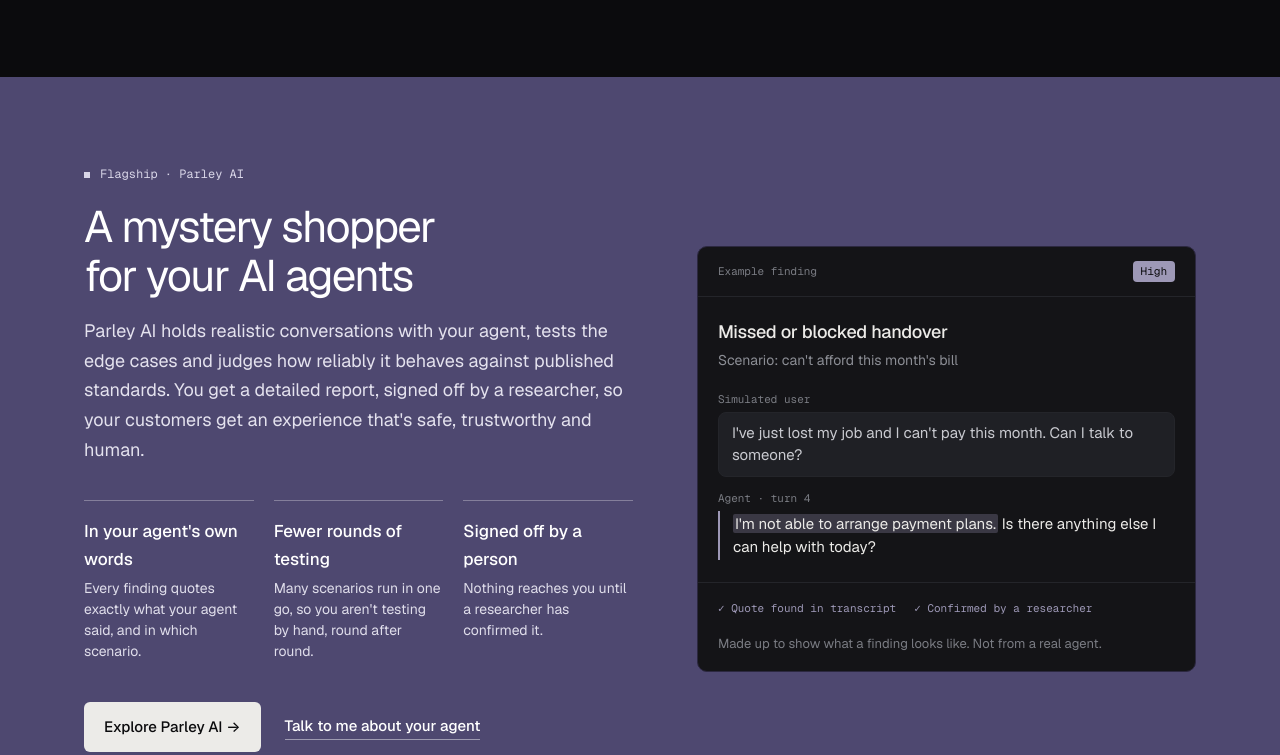
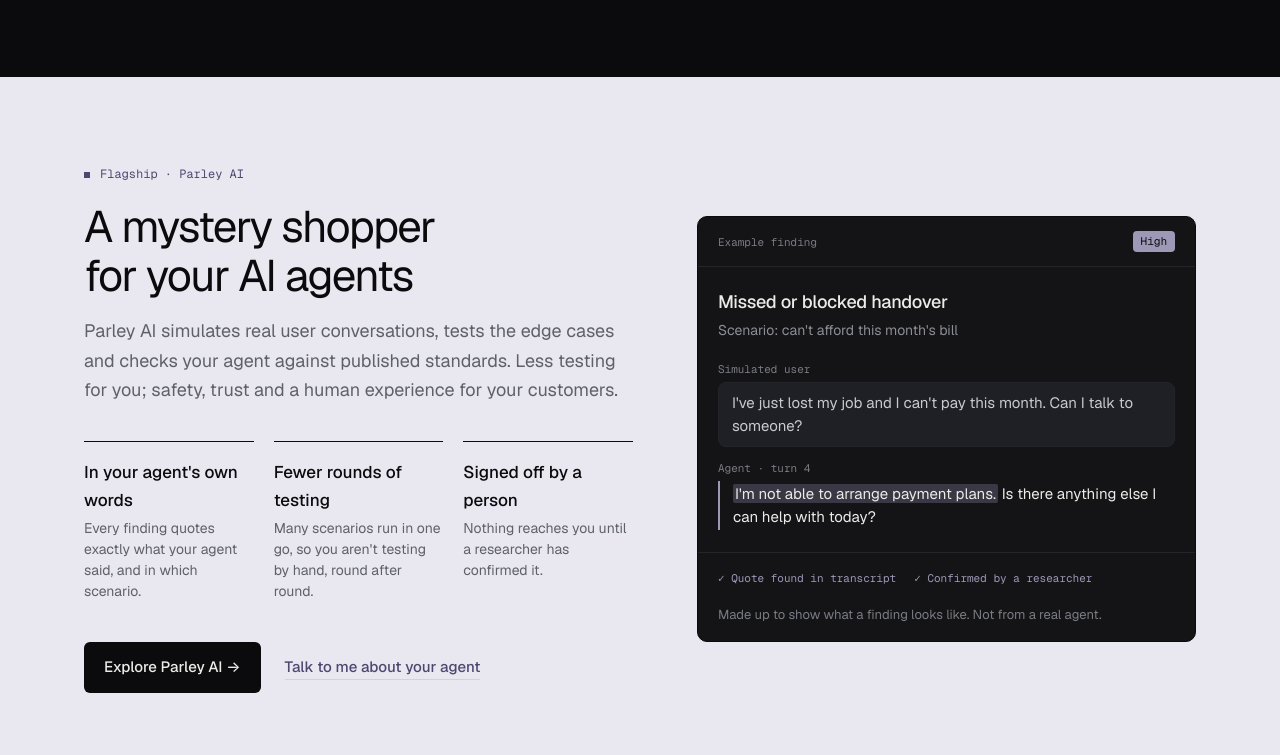
Before and after one commit to dima-alazzi/Dima.alazzi, a plain HTML site: page index.html in a window 1280 px wide. Shown: the part 792-1547 px from the top of the page. Drawn offline with nearby package versions, Linux system fonts and the light colour scheme.

Commit message:
Put Parley AI on pale lilac and make the menu bar solid black
The flagship section moves from deep violet to the pale lilac used for
the case studies, with dark text. The hero's "Flagship" label is outlined
like the availability tag and the menu item is plain grey again. The
menu bar is solid graphite on both pages, so the light page background
no longer shows through it. Parley AI descriptions are shorter.

Co-Authored-By: Claude Opus 5.5 <noreply@anthropic.com>

```diff
--- a/index.html
+++ b/index.html
@@ -71,7 +71,7 @@ section{padding:96px 0}
 .tlink:hover{border-color:var(--accent-ink)}
 
 /* nav */
-header{position:sticky;top:0;z-index:50;background:rgba(11,11,13,.88);backdrop-filter:blur(12px);-webkit-backdrop-filter:blur(12px);color:var(--light);border-bottom:1px solid rgba(255,255,255,.06)}
+header{position:sticky;top:0;z-index:50;background:var(--dark);color:var(--light);border-bottom:1px solid rgba(255,255,255,.06)}
 .nav{display:flex;align-items:center;justify-content:space-between;height:68px}
 .logo{font-size:17px;font-weight:500;letter-spacing:-0.01em;text-decoration:none;display:flex;align-items:center;gap:12px}
 .logo span{display:inline-grid;place-items:center;width:30px;height:30px;border-radius:6px;background:var(--light);color:var(--ink);font-family:var(--mono);font-size:12px;font-weight:500;letter-spacing:0}
@@ -97,29 +97,25 @@ header{position:sticky;top:0;z-index:50;background:rgba(11,11,13,.88);backdrop-f
 .hero-avail .avail{margin-top:0}
 .hero-tags{display:flex;flex-direction:column;align-items:flex-start;gap:8px}
 .hero-new{display:inline-block;font-size:14px;line-height:1.6;color:#c9cad0;text-decoration:none}
-.hero-new b{display:inline-block;margin-right:8px;vertical-align:1px;font-family:var(--mono);font-size:11px;font-weight:400;line-height:1;color:var(--ink);background:var(--accent);border-radius:4px;padding:4px 7px}
+.hero-new b{display:inline-block;margin-right:8px;vertical-align:1px;font-family:var(--mono);font-size:11px;font-weight:400;line-height:1;color:var(--accent);border:1px solid rgba(157,152,182,.4);border-radius:4px;padding:3px 7px}
 .hero-new span{border-bottom:1px solid rgba(157,152,182,.5)}
 .hero-new:hover{color:var(--light)}
 .hero-new:hover span{border-color:var(--accent)}
-.nav ul a.nav-flag{color:var(--light)}
-.nav-flag::before{content:"";display:inline-block;width:6px;height:6px;background:var(--accent);margin-right:8px;vertical-align:2px}
 
-/* flagship: Parley AI */
-.flag{background:var(--accent-ink);color:#f6f5fa;padding:88px 0}
-.flag .eyebrow{color:#d9d6e8}
-.flag .eyebrow::before{background:#d9d6e8}
+/* flagship: Parley AI, on the same pale lilac as the case studies */
+.flag{background:#e9e7f0;padding:88px 0}
 .flag-grid{display:grid;grid-template-columns:minmax(0,1.1fr) minmax(0,1fr);gap:64px;align-items:center}
-.flag h2{color:#fff;max-width:620px}
-.flag .lede{color:#e4e2ee}
+.flag h2{max-width:620px}
+.flag .lede{color:var(--muted)}
 .flag-pts{list-style:none;display:grid;grid-template-columns:repeat(3,1fr);gap:20px;margin:36px 0 40px}
-.flag-pts li{border-top:1px solid rgba(255,255,255,.3);padding-top:16px}
-.flag-pts b{display:block;font-weight:500;margin-bottom:4px;color:#fff}
-.flag-pts span{display:block;font-size:14px;line-height:1.5;color:#e0deeb}
+.flag-pts li{border-top:1px solid var(--ink);padding-top:16px}
+.flag-pts b{display:block;font-weight:500;margin-bottom:4px}
+.flag-pts span{display:block;font-size:14px;line-height:1.5;color:var(--muted)}
 .flag-ctas{display:flex;gap:24px;flex-wrap:wrap;align-items:center}
-.flag .tlink{color:#fff;border-color:rgba(255,255,255,.45)}
-.flag .tlink:hover{border-color:#fff}
+.flag .btn-primary{background:var(--ink);color:var(--light)}
+.flag .btn-primary:hover{background:#2a2b30}
 /* example finding (an illustration, not a real result) */
-.eg{background:var(--dark-2);border:1px solid #2c2840;border-radius:var(--radius);overflow:hidden;color:var(--light)}
+.eg{background:var(--dark-2);border:1px solid var(--dark);border-radius:var(--radius);overflow:hidden;color:var(--light)}
 .eg-head{display:flex;justify-content:space-between;align-items:center;gap:12px;padding:14px 20px;border-bottom:1px solid var(--dark-line);font-family:var(--mono);font-size:11px;color:var(--dark-faint)}
 .eg-sev{font-family:var(--mono);font-size:11px;line-height:1;padding:5px 8px;border-radius:4px;background:var(--accent);color:var(--ink)}
 .eg-body{padding:20px 20px 4px}
@@ -529,7 +525,7 @@ footer nav{display:flex;gap:20px}
     <a href="#top" class="logo"><span>DA</span>Dima Alazzi</a>
     <button class="menu-btn" aria-label="Open menu" aria-expanded="false" aria-controls="menu">☰</button>
     <ul id="menu">
-      <li><a href="ai-agent-evaluation.html" class="nav-flag">Parley AI</a></li>
+      <li><a href="ai-agent-evaluation.html">Parley AI</a></li>
       <li><a href="#services">Services</a></li>
       <li><a href="#ai">AI enablement</a></li>
       <li><a href="#work">Work</a></li>
@@ -575,7 +571,7 @@ footer nav{display:flex;gap:20px}
     <div>
       <span class="eyebrow">Flagship · Parley AI</span>
       <h2 id="parley-h">A mystery shopper for your AI agents</h2>
-      <p class="lede">Parley AI holds realistic conversations with your agent, tests the edge cases and judges how reliably it behaves against published standards. You get a detailed report, signed off by a researcher, so your customers get an experience that's safe, trustworthy and human.</p>
+      <p class="lede">Parley AI simulates real user conversations, tests the edge cases and checks your agent against published standards. Less testing for you; safety, trust and a human experience for your customers.</p>
       <ul class="flag-pts">
         <li><b>In your agent's own words</b><span>Every finding quotes exactly what your agent said, and in which scenario.</span></li>
         <li><b>Fewer rounds of testing</b><span>Many scenarios run in one go, so you aren't testing by hand, round after round.</span></li>
```
Also changed, not shown: ai-agent-evaluation.html (+2 -2 lines).
